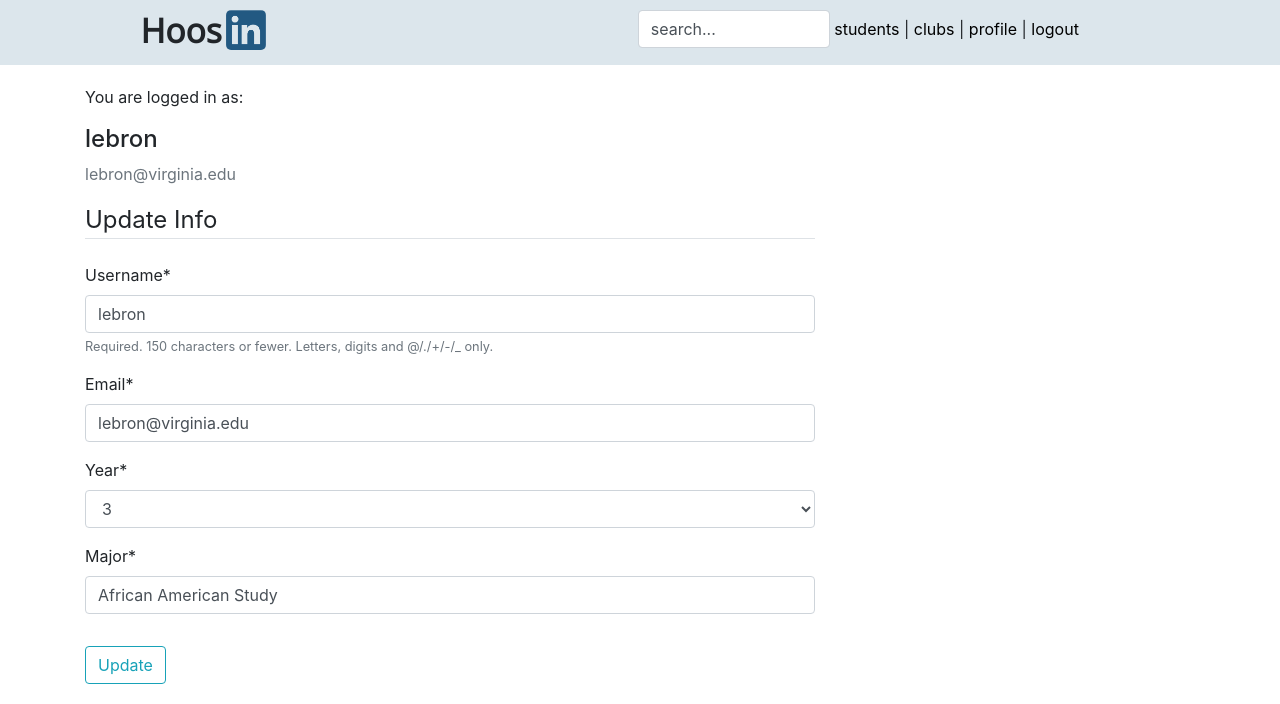
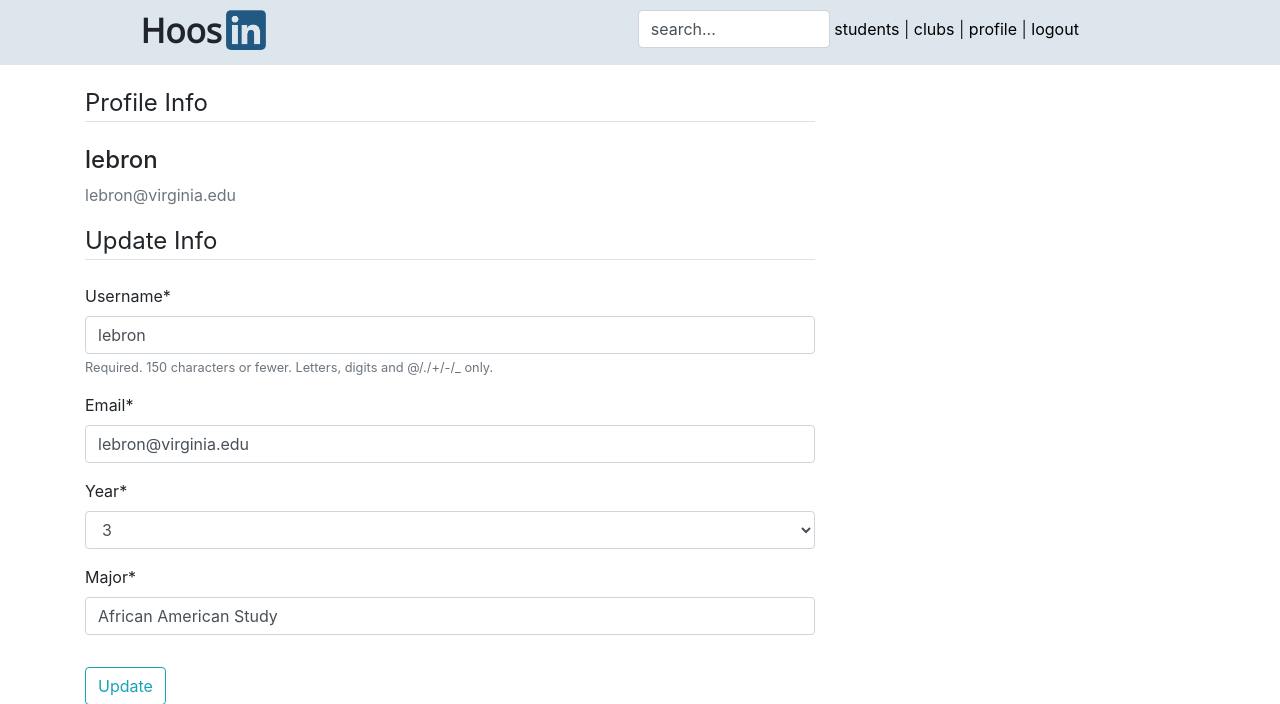
Before and after one commit to Terry0923/Hoosin-app, a Django app: page /profile/ in a window 1280 px wide. Shown: the top 704 px of the page. Run offline with Django 3.2, Linux system fonts and the light colour scheme; a user stored in the database is signed in; data comes from the database, SQL or seed files in the repository; both versions use the stored data as it was after the commit; some libraries are stand-ins or nearby versions.

Commit message:
Edit SuperUserFunction

```diff
--- a/profiles/templates/profiles/profile.html
+++ b/profiles/templates/profiles/profile.html
@@ -5,7 +5,7 @@
       <div class="media">
         <!-- <img class="rounded-circle account-img" src="{{ user.profile.image.url }}"> -->
         <div class="media-body">
-          <p> You are logged in as: </p>
+          <legend class="border-bottom mb-4">Profile Info</legend>
           <h4 class="account-heading">{{ user.username }}</h4>
           <p class="text-secondary">{{ user.email }}</p>
         </div>
--- a/profiles/views.py
+++ b/profiles/views.py
@@ -44,6 +44,7 @@ def register(request):
 
 @login_required
 def profile(request):
+    user = Profile.objects.get_or_create(user=request.user)
     if request.method == 'POST':
         u_form = UserUpdateForm(request.POST, instance=request.user)
         p_form = ProfileUpdateForm(request.POST, instance=request.user.profile)
@@ -56,7 +57,6 @@ def profile(request):
             messages.success(request, f'Your account has been updated!')
             return redirect('profile')
     else:
-        user = Profile.objects.get_or_create(user=request.user)
         u_form = UserUpdateForm(instance=request.user)
         p_form = ProfileUpdateForm(instance=request.user.profile)
 
```
Also changed, not shown: db.sqlite3.
